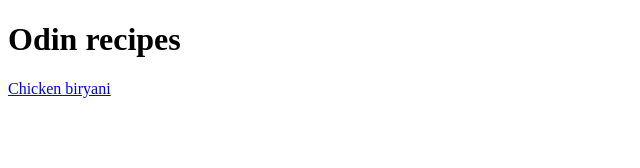
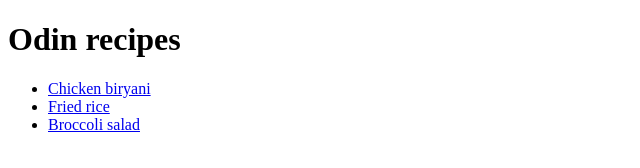
Before and after one commit to Ollimegat/odin-recipes, a plain HTML site: page index.html in a window 1280 px wide. Shown: the whole page, without its empty margins (0-640 px from the left). Drawn offline with Linux system fonts and the light colour scheme.

Commit message:
Add links to two new recipes

```diff
--- a/index.html
+++ b/index.html
@@ -7,7 +7,12 @@
 
     <body>
         <h1>Odin recipes</h1>
-        <p><a href="./recipes/chicken-biryani.html">Chicken biryani</a></p>
+        <ul>
+            <li><a href="./recipes/chicken-biryani.html">Chicken biryani</a></li>
+            <li><a href="./recipes/fried-rice.html">Fried rice</a></li>
+            <li><a href="./recipes/broccoli-salad.html">Broccoli salad</a></li>
+        </ul>
+
     </body>
 
 </html>
```
